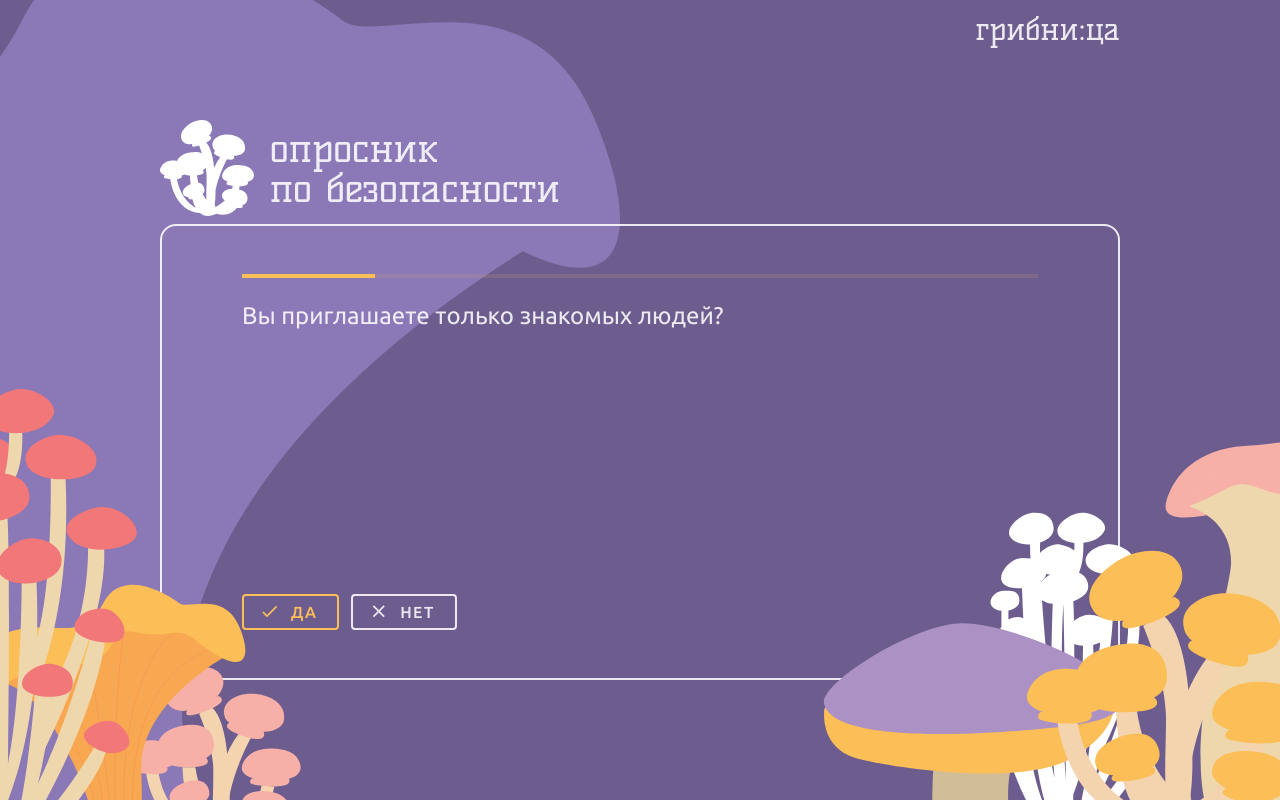
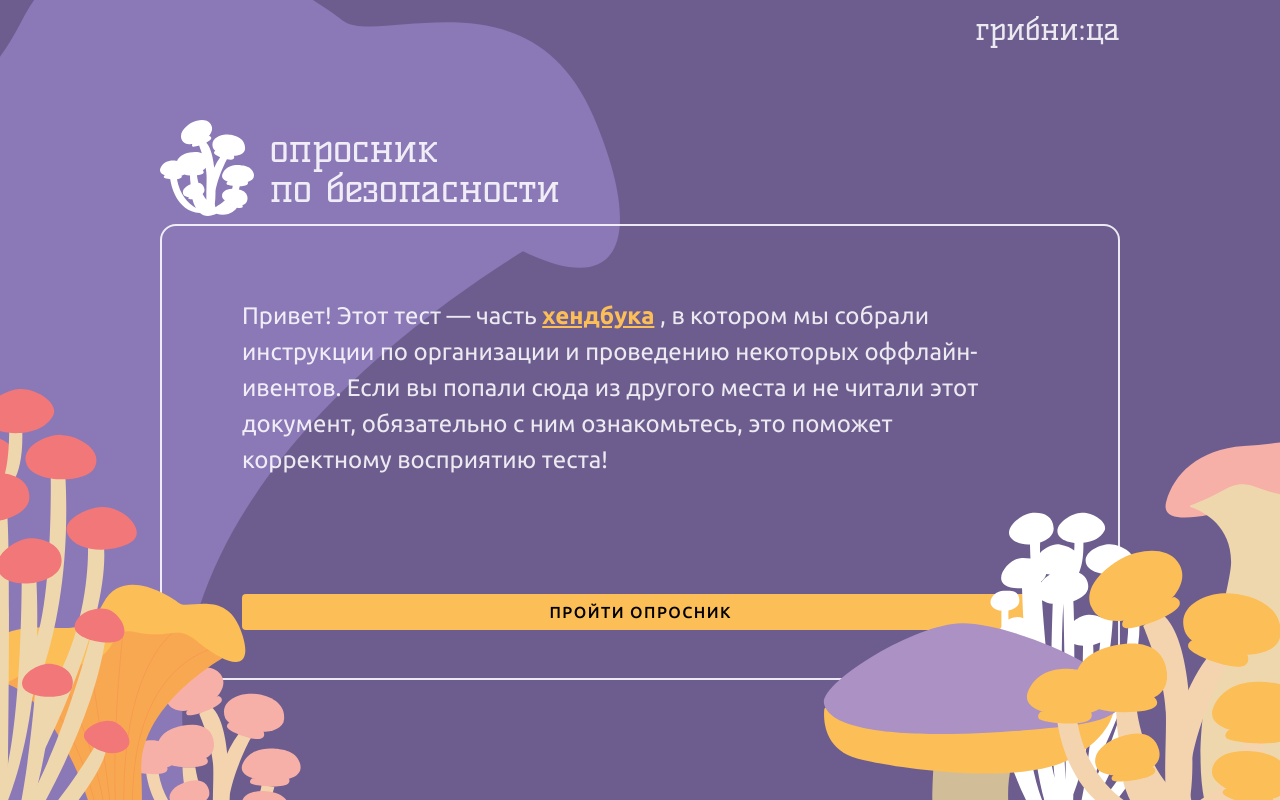
Before and after one commit to artefom/securtest, a Vue app: page / in a window 1280 px wide. Built offline with nearby package versions, Linux system fonts and the light colour scheme.

Commit message:
Added front page

```diff
--- a/src/pages/index.vue
+++ b/src/pages/index.vue
@@ -22,7 +22,31 @@
       </div>
 
       <div class="default-border questionarie-body">
+        <div
+          v-if="showLanding"
+          style="display: flex; flex-direction: column; height: 100%"
+        >
+          <p class="question-body" style="flex-grow: 1">
+            Привет! Этот тест — часть
+            <a href="http://localhost:8080">хендбука</a> , в котором мы собрали
+            инструкции по организации и проведению некоторых оффлайн-ивентов.
+            Если вы попали сюда из другого места и не читали этот документ,
+            обязательно с ним ознакомьтесь, это поможет корректному восприятию
+            теста!
+          </p>
+
+          <v-btn
+            text="Пройти опросник"
+            density="comfortable"
+            size="large"
+            color="primary"
+            variant="flat"
+            @click="start"
+          ></v-btn>
+        </div>
+
         <v-carousel
+          v-if="!showLanding"
           :continuous="false"
           :show-arrows="false"
           progress="primary"
@@ -141,6 +165,7 @@ import { ref } from "vue";
 import axios from "axios";
 
 let currentSlide = ref(0);
+let showLanding = ref(true);
 let showQuestions = ref(true);
 let testResult = null;
 
@@ -219,6 +244,10 @@ function back() {
   }
 }
 
+function start() {
+  showLanding.value = false;
+}
+
 async function showResult() {
   await fetchRenderedText();
   showQuestions.value = false;
@@ -291,6 +320,11 @@ function reset() {
   padding: 1em;
 }
 
+.question-body a {
+  color: rgb(var(--v-theme-primary));
+  font-weight: bold;
+}
+
 .disclaimer a {
   color: rgb(var(--v-theme-primary));
   font-weight: bold;
@@ -322,7 +356,7 @@ function reset() {
     justify-content: baseline !important;
   }
   .questionarie-container {
-    margin-top: 5em;
+    margin-top: 3.5em;
     height: 65%;
   }
   .front-shrooms {
@@ -343,7 +377,6 @@ function reset() {
 .questionarie-container {
   width: 90%;
   max-width: 60rem;
-  /* max-height: 30rem; */
   display: flex;
   flex-direction: column;
 }
@@ -399,6 +432,20 @@ function reset() {
   );
 }
 
+@media (min-width: 900px) {
+  .disclaimer {
+    font-size: 1.5em;
+  }
+
+  .questionarie-body {
+    max-height: 30rem;
+  }
+
+  .results-body {
+    max-width: 80em;
+  }
+}
+
 @media (max-width: 700px) {
   .results-body {
     padding: 2em 0.5em;
@@ -439,7 +486,7 @@ function reset() {
     display: none;
   }
 }
-@media (max-width: 300px) or ((max-height: 500px) and (max-width: 700px)) or ((max-height: 400px) and (max-width: 900px)) {
+@media (max-width: 300px) or ((max-height: 500px) and (max-width: 700px)) or ((max-height: 400px) and (max-width: 900px)) or ((max-height: 700px) and (max-width: 400px)) {
   .logoline-size {
     font-size: 0.3em;
   }
@@ -492,6 +539,12 @@ function reset() {
   }
 }
 
+@media (min-width: 900px) {
+  .test-result {
+    font-size: 1.5em;
+  }
+}
+
 .test-result span {
   color: rgb(var(--v-theme-secondary));
   font-weight: bold;
```
